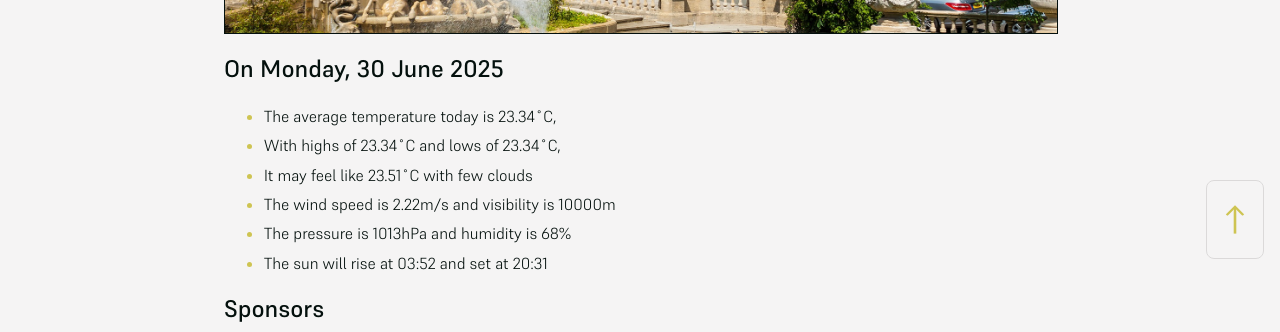
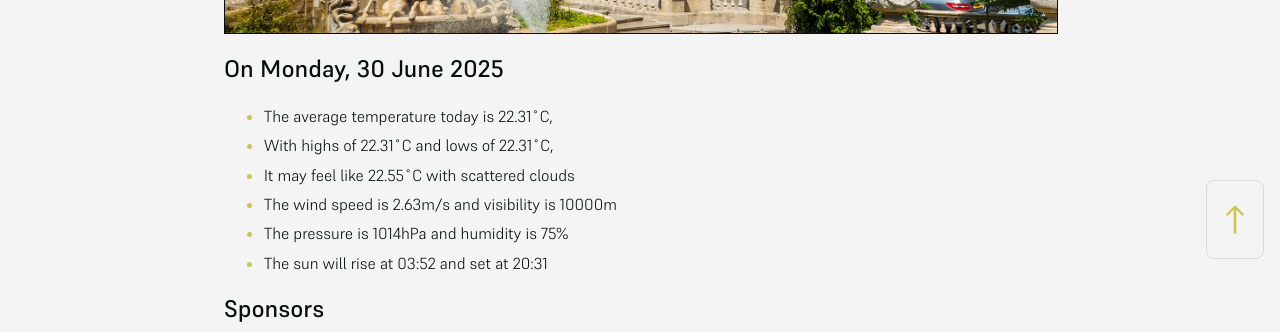
Before and after one commit to mat-0/cheltenham-open-data, a Jekyll site: the page built from index.md, in a window 1280 px wide. Shown: the part 625-957 px from the top of the page. Built offline with Jekyll 4.4.1, drawn with Linux system fonts in a browser that asks for light colours.

Commit message:
Updated 2025-06-30 21:57:53

```diff
--- a/index.md
+++ b/index.md
@@ -10,11 +10,11 @@ seo: Menu
 <!-- weather_marker starts -->
 ## On Monday, 30 June 2025
 
-- The average temperature today is 23.34˚C,
-- With highs of 23.34˚C and lows of 23.34˚C,
-- It may feel like 23.51˚C with few clouds
-- The wind speed is 2.22m/s and visibility is 10000m
-- The pressure is 1013hPa and humidity is 68%
+- The average temperature today is 22.31˚C,
+- With highs of 22.31˚C and lows of 22.31˚C,
+- It may feel like 22.55˚C with scattered clouds
+- The wind speed is 2.63m/s and visibility is 10000m
+- The pressure is 1014hPa and humidity is 75%
 - The sun will rise at 03:52 and set at 20:31
 
 <!-- weather_marker ends -->
```
Also changed, not shown: _data/flood.json (+4 -4 lines), _pages/news.md (+9 -9 lines).
